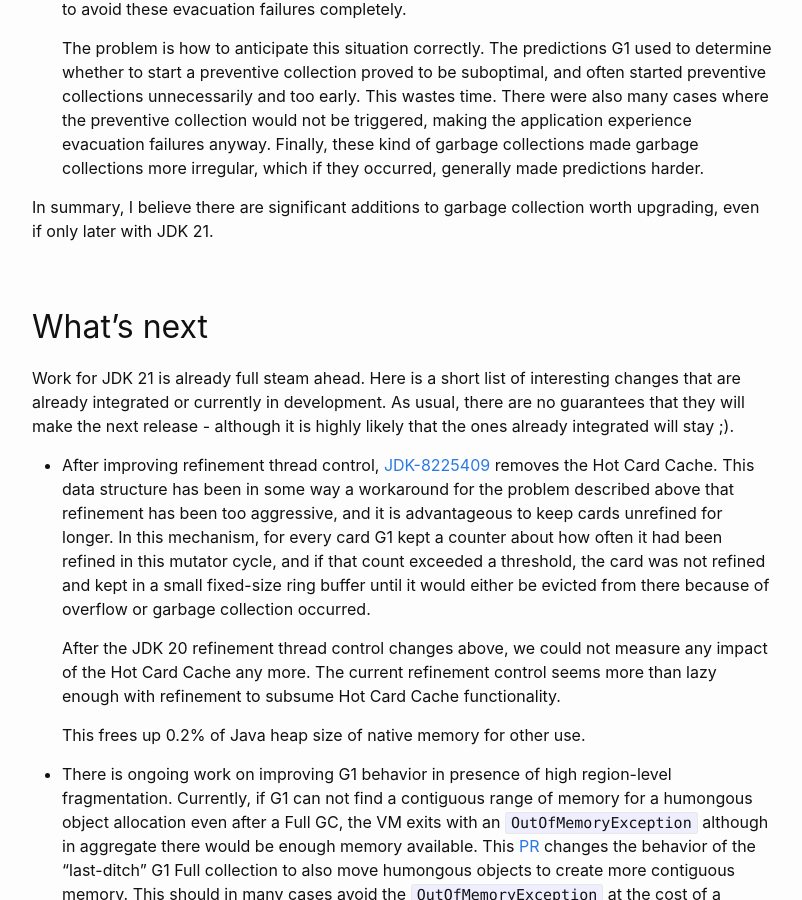
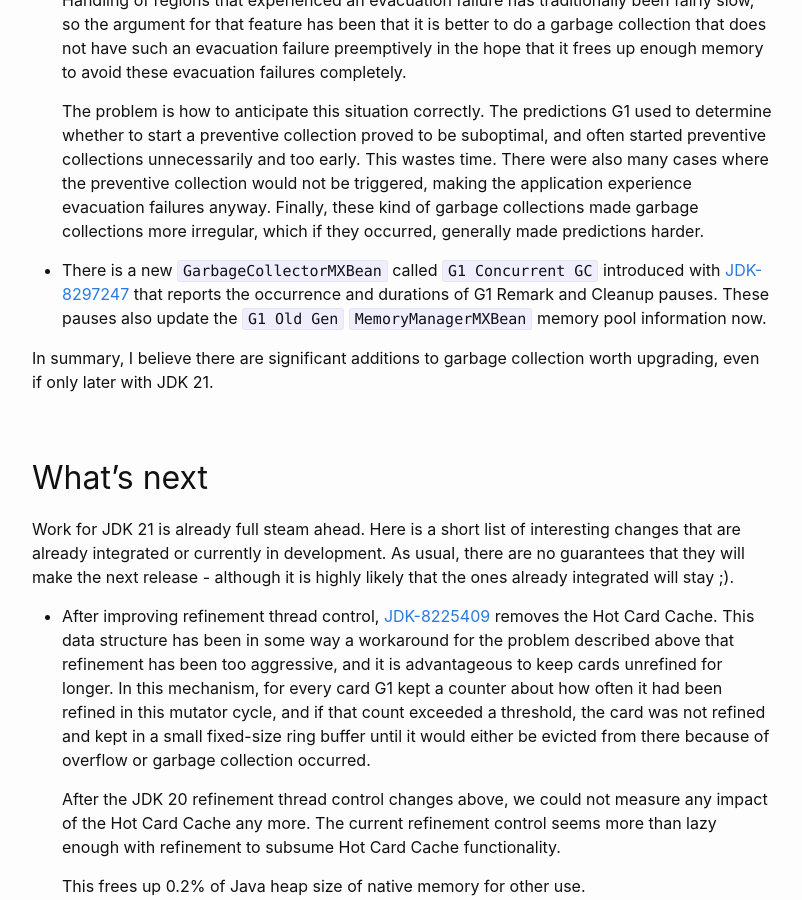
Before and after one commit to tschatzl/tschatzl.github.io, a Jekyll site: the page built from _posts/2023-03-14-jdk20-g1-parallel-gc-changes.md, in a window 1280 px wide and 900 px high, scrolled down 2758 px. Shown: the whole window, without its empty margins (238-1040 px from the left). Built offline with Jekyll 4.4.1, drawn with Linux system fonts in a browser that asks for light colours; some of the changed text lies outside the part shown.

Commit message:
added info about G1 Concurrent GC mx bean, obsoleted options with concurrent refinement control

```diff
--- a/_posts/2023-03-14-jdk20-g1-parallel-gc-changes.md
+++ b/_posts/2023-03-14-jdk20-g1-parallel-gc-changes.md
@@ -41,6 +41,8 @@ Broadly speaking JDK 20 provides all items on that long "What's next" list in th
 
     Not only does the additional activity of refinement threads takes away cpu resources, but G1 also repeatedly refines the same cards without reducing the work left for the pause much.
 
+    Several G1 garbage collector options related to old refinement control were obsoleted, causing the VM to exit at startup when used. The [release note](https://bugs.openjdk.org/browse/JDK-8295819) details them.
+
     Taking mutator activity into account with the change, G1 better distributes refinement thread activity between pauses, and leaves more cards on the refinement task queues for longer, which reduces the rate of generation of new cards and achieves the user's intent (i.e. `-XX:G1RSetUpdatingPauseTimePercent`) more deterministically. In the end this often takes less cpu cycles away from the application, providing better throughput.
 
   * G1 uses thread-local allocation buffers (PLABs) to reduce synchronization overheads during the garbage collection pause. PLABs are resized based on recent allocation patterns to reduce unused space in these buffers at the end of the garbage collection pause. If there is little need for allocation, they shrink, otherwise they grow. This per-collection pause adaptation works well for applications that have fairly constant allocation between garbage collections; however this does not work well if allocation is extremely bursty. The PLABs will be too large a few garbage collections after there is little allocation during garbage collection, wasting space, or too small when allocation spikes, wasting cpu cycles reloading PLABs.
@@ -54,6 +56,8 @@ Broadly speaking JDK 20 provides all items on that long "What's next" list in th
   * JDK 20 disables preventive garbage collections by default with [JDK-8293861](https://bugs.openjdk.org/browse/JDK-8293861). Preventive garbage collections were introduced in JDK 19 to avoid G1 not having enough Java heap memory for evacuating objects (also called "evacuation failure") during garbage collection. Handling of regions that experienced an evacuation failure has traditionally been fairly slow, so the argument for that feature has been that it is better to do a garbage collection that does not have such an evacuation failure preemptively in the hope that it frees up enough memory to avoid these evacuation failures completely.
 
     The problem is how to anticipate this situation correctly. The predictions G1 used to determine whether to start a preventive collection proved to be suboptimal, and often started preventive collections unnecessarily and too early. This wastes time. There were also many cases where the preventive collection would not be triggered, making the application experience evacuation failures anyway. Finally, these kind of garbage collections made garbage collections more irregular, which if they occurred, generally made predictions harder.
+
+  * There is a new `GarbageCollectorMXBean` called `G1 Concurrent GC` introduced with [JDK-8297247](https://bugs.openjdk.org/browse/JDK-8297247) that reports the occurrence and durations of G1 Remark and Cleanup pauses. These pauses also update the `G1 Old Gen` `MemoryManagerMXBean` memory pool information now.
 
 In summary, I believe there are significant additions to garbage collection worth upgrading, even if only later with JDK 21.
 
```
